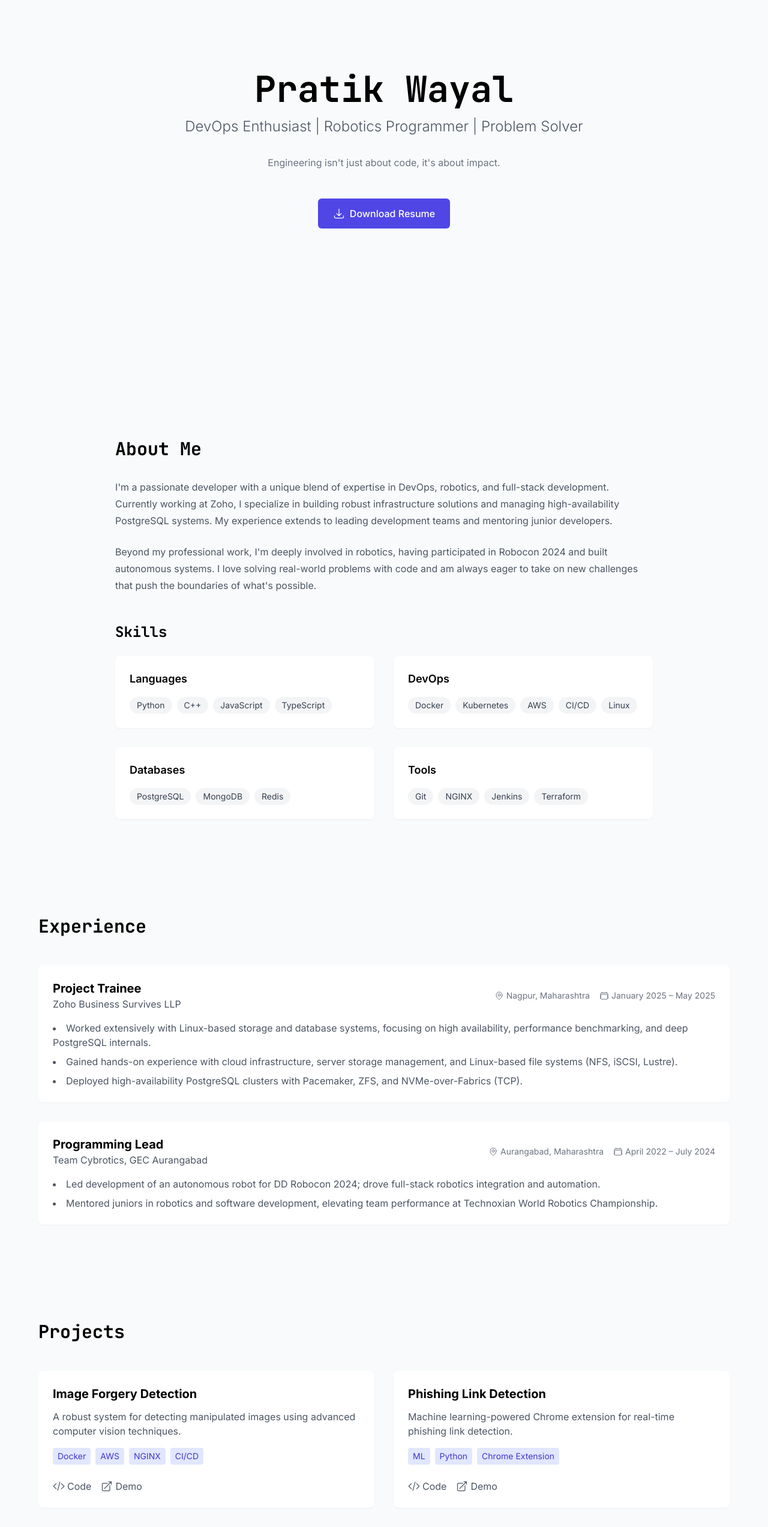
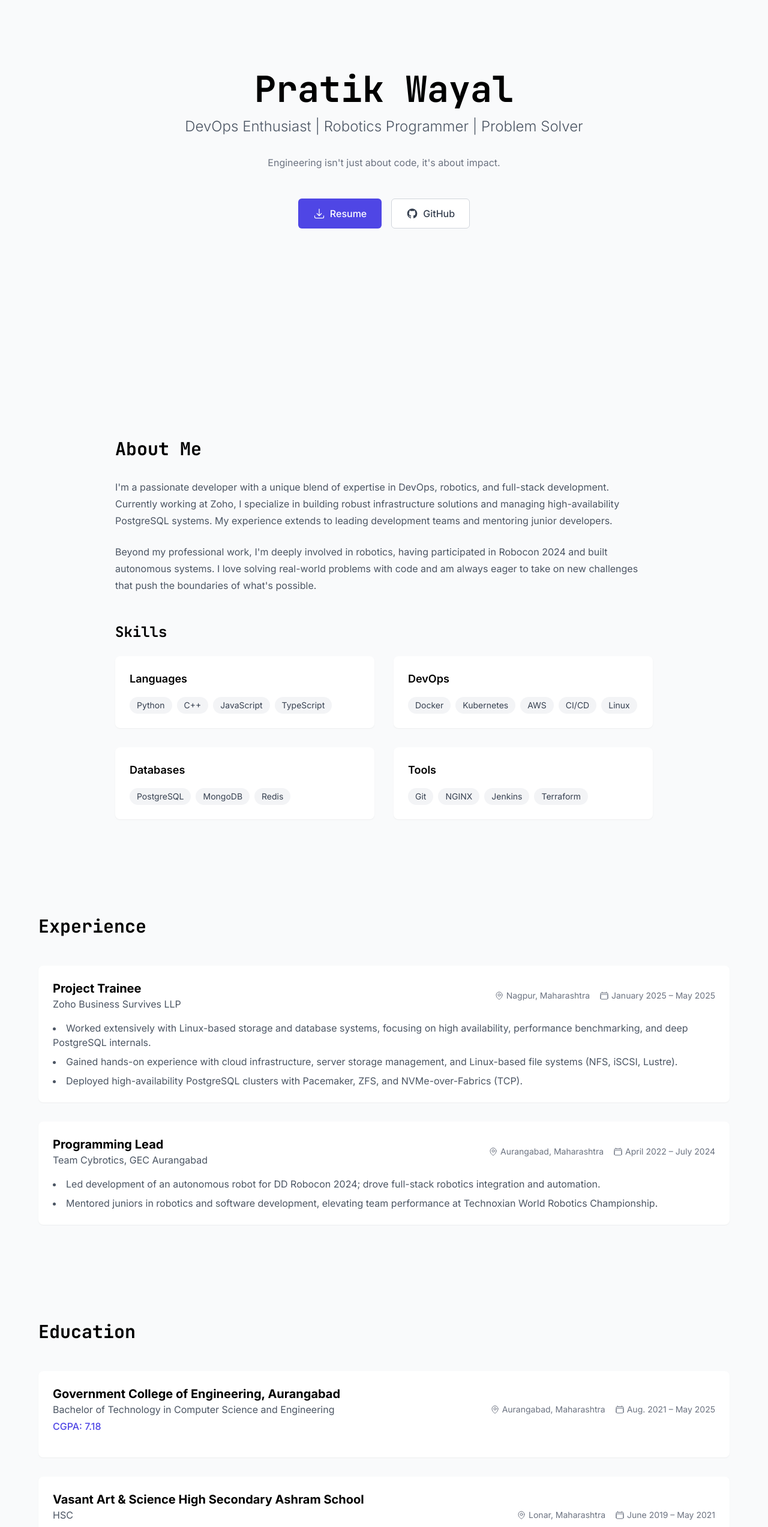
Before and after one commit to pratikwayal01/Pratiks-Portfolio, a React (Vite) app: page / in a window 1280 px wide. Shown: the part 234-2780 px from the top of the page at 60% size. Built offline with nearby package versions, Linux system fonts and the light colour scheme.

Commit message:
add loader and Eductaion section

```diff
--- a/index.html
+++ b/index.html
@@ -2,7 +2,7 @@
 <html lang="en">
   <head>
     <meta charset="UTF-8" />
-    <link rel="icon" type="image/svg+xml" href="/vite.svg" />
+    <link rel="icon" type="image/svg+xml" href="/favicon.svg" />
     <meta name="viewport" content="width=device-width, initial-scale=1.0" />
     <title>Pratik Wayal - Portfolio</title>
   </head>
--- a/src/App.tsx
+++ b/src/App.tsx
@@ -1,18 +1,34 @@
-import { useState } from 'react'
+import { useState, useEffect } from 'react'
 import Navbar from './components/Navbar'
 import Hero from './components/Hero'
 import About from './components/About'
 import Experience from './components/Experience'
+import Education from './components/Education'
 import Projects from './components/Projects'
 import Blog from './components/Blog'
 import Contact from './components/Contact'
 import Footer from './components/Footer'
+import Loader from './components/Loader'
 
 function App() {
   const [darkMode, setDarkMode] = useState(() => {
     const savedDarkMode = localStorage.getItem('darkMode')
     return savedDarkMode ? savedDarkMode === 'true' : false
   })
+  const [loading, setLoading] = useState(true)
+
+  useEffect(() => {
+    // Simulate loading time
+    const timer = setTimeout(() => {
+      setLoading(false)
+    }, 2000)
+
+    return () => clearTimeout(timer)
+  }, [])
+
+  if (loading) {
+    return <Loader />
+  }
 
   return (
     <div className={`min-h-screen ${darkMode ? 'dark bg-gray-900' : 'bg-gray-50'}`}>
@@ -22,6 +38,7 @@
           <Hero />
           <About />
           <Experience />
+          <Education />
           <Projects />
           <Blog />
           <Contact />
--- a/src/components/Contact.tsx
+++ b/src/components/Contact.tsx
@@ -30,11 +30,33 @@
     subject: '',
     message: ''
   })
+  const [status, setStatus] = useState<'idle' | 'loading' | 'success' | 'error'>('idle')
 
-  const handleSubmit = (e: React.FormEvent) => {
+  const handleSubmit = async (e: React.FormEvent) => {
     e.preventDefault()
-    // Handle form submission here
-    console.log('Form submitted:', formData)
+    setStatus('loading')
+
+    try {
+      const response = await fetch('https://formspree.io/f/manopjnq', {
+        method: 'POST',
+        headers: {
+          'Content-Type': 'application/json',
+        },
+        body: JSON.stringify(formData),
+      })
+
+      if (response.ok) {
+        setStatus('success')
+        setFormData({ name: '', email: '', subject: '', message: '' })
+        setTimeout(() => setStatus('idle'), 3000)
+      } else {
+        setStatus('error')
+        setTimeout(() => setStatus('idle'), 3000)
+      }
+    } catch (error) {
+      setStatus('error')
+      setTimeout(() => setStatus('idle'), 3000)
+    }
   }
 
   const handleChange = (e: React.ChangeEvent<HTMLInputElement | HTMLTextAreaElement>) => {
@@ -82,6 +104,7 @@
                 onChange={handleChange}
                 className="w-full px-4 py-2 border border-gray-300 dark:border-gray-600 rounded-md bg-white dark:bg-gray-800 text-gray-900 dark:text-white focus:ring-2 focus:ring-indigo-500 focus:border-transparent"
                 required
+                disabled={status === 'loading'}
               />
             </div>
 
@@ -97,6 +120,7 @@
                 onChange={handleChange}
                 className="w-full px-4 py-2 border border-gray-300 dark:border-gray-600 rounded-md bg-white dark:bg-gray-800 text-gray-900 dark:text-white focus:ring-2 focus:ring-indigo-500 focus:border-transparent"
                 required
+                disabled={status === 'loading'}
               />
             </div>
 
@@ -112,6 +136,7 @@
                 onChange={handleChange}
                 className="w-full px-4 py-2 border border-gray-300 dark:border-gray-600 rounded-md bg-white dark:bg-gray-800 text-gray-900 dark:text-white focus:ring-2 focus:ring-indigo-500 focus:border-transparent"
                 required
+                disabled={status === 'loading'}
               />
             </div>
 
@@ -127,6 +152,7 @@
                 rows={4}
                 className="w-full px-4 py-2 border border-gray-300 dark:border-gray-600 rounded-md bg-white dark:bg-gray-800 text-gray-900 dark:text-white focus:ring-2 focus:ring-indigo-500 focus:border-transparent"
                 required
+                disabled={status === 'loading'}
               />
             </div>
 
@@ -134,10 +160,27 @@
               whileHover={{ scale: 1.02 }}
               whileTap={{ scale: 0.98 }}
               type="submit"
-              className="w-full inline-flex items-center justify-center px-6 py-3 border border-transparent text-base font-medium rounded-md text-white bg-indigo-600 hover:bg-indigo-700 transition-colors"
+              disabled={status === 'loading'}
+              className={`w-full inline-flex items-center justify-center px-6 py-3 border border-transparent text-base font-medium rounded-md text-white transition-colors ${
+                status === 'success'
+                  ? 'bg-green-600 hover:bg-green-700'
+                  : status === 'error'
+                  ? 'bg-red-600 hover:bg-red-700'
+                  : 'bg-indigo-600 hover:bg-indigo-700'
+              }`}
             >
-              <PaperAirplaneIcon className="h-5 w-5 mr-2" />
-              Send Message
+              {status === 'loading' ? (
+                'Sending...'
+              ) : status === 'success' ? (
+                'Message Sent!'
+              ) : status === 'error' ? (
+                'Error Sending Message'
+              ) : (
+                <>
+                  <PaperAirplaneIcon className="h-5 w-5 mr-2" />
+                  Send Message
+                </>
+              )}
             </motion.button>
           </motion.form>
 
--- /dev/null
+++ b/src/components/Education.tsx
@@ -0,0 +1,76 @@
+import React from 'react'
+import { motion } from 'framer-motion'
+import { MapPinIcon, CalendarIcon } from '@heroicons/react/24/outline'
+
+const educationData = [
+  {
+    institution: 'Government College of Engineering, Aurangabad',
+    degree: 'Bachelor of Technology in Computer Science and Engineering',
+    score: 'CGPA: 7.18',
+    location: 'Aurangabad, Maharashtra',
+    period: 'Aug. 2021 – May 2025'
+  },
+  {
+    institution: 'Vasant Art & Science High Secondary Ashram School',
+    degree: 'HSC',
+    score: 'Percentage: 83.66%',
+    location: 'Lonar, Maharashtra',
+    period: 'June 2019 – May 2021'
+  },
+  {
+    institution: 'Vivekanand Vidya Mandir',
+    degree: 'SSC',
+    score: 'Percentage: 88.20%',
+    location: 'Vivekanand Nagar, Maharashtra',
+    period: 'June 2017 – May 2019'
+  }
+]
+
+const Education = () => {
+  return (
+    <section id="education" className="py-20">
+      <motion.div
+        initial={{ opacity: 0, y: 20 }}
+        whileInView={{ opacity: 1, y: 0 }}
+        viewport={{ once: true }}
+        transition={{ duration: 0.5 }}
+        className="max-w-6xl mx-auto"
+      >
+        <h2 className="text-3xl font-bold font-mono mb-12 dark:text-white">Education</h2>
+
+        <div className="space-y-8">
+          {educationData.map((edu, index) => (
+            <motion.div
+              key={index}
+              initial={{ opacity: 0, y: 20 }}
+              whileInView={{ opacity: 1, y: 0 }}
+              viewport={{ once: true }}
+              transition={{ duration: 0.5, delay: index * 0.1 }}
+              className="bg-white dark:bg-gray-800 rounded-lg p-6 shadow-sm hover:shadow-md transition-shadow"
+            >
+              <div className="flex flex-col md:flex-row md:items-center md:justify-between mb-4">
+                <div>
+                  <h3 className="text-xl font-bold dark:text-white">{edu.institution}</h3>
+                  <p className="text-gray-600 dark:text-gray-300">{edu.degree}</p>
+                  <p className="text-indigo-600 dark:text-indigo-400 font-medium mt-1">{edu.score}</p>
+                </div>
+                <div className="flex items-center gap-4 mt-2 md:mt-0">
+                  <div className="flex items-center gap-1 text-sm text-gray-500 dark:text-gray-400">
+                    <MapPinIcon className="h-4 w-4" />
+                    <span>{edu.location}</span>
+                  </div>
+                  <div className="flex items-center gap-1 text-sm text-gray-500 dark:text-gray-400">
+                    <CalendarIcon className="h-4 w-4" />
+                    <span>{edu.period}</span>
+                  </div>
+                </div>
+              </div>
+            </motion.div>
+          ))}
+        </div>
+      </motion.div>
+    </section>
+  )
+}
+
+export default Education
--- a/src/components/Hero.tsx
+++ b/src/components/Hero.tsx
@@ -24,14 +24,26 @@
           >
             Engineering isn't just about code, it's about impact.
           </motion.p>
+          <div className="flex flex-col sm:flex-row items-center justify-center gap-4">
             <motion.button
               whileHover={{ scale: 1.05 }}
               whileTap={{ scale: 0.95 }}
               className="inline-flex items-center px-6 py-3 border border-transparent text-base font-medium rounded-md text-white bg-indigo-600 hover:bg-indigo-700 transition-colors"
             >
               <ArrowDownTrayIcon className="h-5 w-5 mr-2" />
-            <a href="https://drive.google.com/file/d/1FympfGyzprgnOhcsv5kXNQkfWYSjYP4d/view?usp=sharing" target="_blank" rel="noopener noreferrer">Download Resume</a>
+              <a href="https://drive.google.com/file/d/1FympfGyzprgnOhcsv5kXNQkfWYSjYP4d/view?usp=sharing" target="_blank" rel="noopener noreferrer">Resume</a>
             </motion.button>
+            <motion.button
+              whileHover={{ scale: 1.05 }}
+              whileTap={{ scale: 0.95 }}
+              className="inline-flex items-center px-6 py-3 border border-gray-300 dark:border-gray-600 text-base font-medium rounded-md text-gray-700 dark:text-gray-200 bg-white dark:bg-gray-800 hover:bg-gray-50 dark:hover:bg-gray-700 transition-colors"
+            >
+              <svg className="h-5 w-5 mr-2" fill="currentColor" viewBox="0 0 24 24">
+                <path fillRule="evenodd" d="M12 2C6.477 2 2 6.484 2 12.017c0 4.425 2.865 8.18 6.839 9.504.5.092.682-.217.682-.483 0-.237-.008-.868-.013-1.703-2.782.605-3.369-1.343-3.369-1.343-.454-1.158-1.11-1.466-1.11-1.466-.908-.62.069-.608.069-.608 1.003.07 1.531 1.032 1.531 1.032.892 1.53 2.341 1.088 2.91.832.092-.647.35-1.088.636-1.338-2.22-.253-4.555-1.113-4.555-4.951 0-1.093.39-1.988 1.029-2.688-.103-.253-.446-1.272.098-2.65 0 0 .84-.27 2.75 1.026A9.564 9.564 0 0112 6.844c.85.004 1.705.115 2.504.337 1.909-1.296 2.747-1.027 2.747-1.027.546 1.379.202 2.398.1 2.651.64.7 1.028 1.595 1.028 2.688 0 3.848-2.339 4.695-4.566 4.943.359.309.678.92.678 1.855 0 1.338-.012 2.419-.012 2.747 0 .268.18.58.688.482A10.019 10.019 0 0022 12.017C22 6.484 17.522 2 12 2z" clipRule="evenodd" />
+              </svg>
+              <a href="https://github.com/pratikwayal01" target="_blank" rel="noopener noreferrer">GitHub</a>
+            </motion.button>
+          </div>
         </motion.div>
       </div>
     </section>
--- /dev/null
+++ b/src/components/Loader.tsx
@@ -0,0 +1,34 @@
+import { motion } from 'framer-motion'
+
+const Loader = () => {
+  return (
+    <div className="fixed inset-0 bg-gray-900 flex items-center justify-center z-50">
+      <div className="text-center">
+        <motion.div
+          initial={{ opacity: 0, scale: 0.5 }}
+          animate={{ opacity: 1, scale: 1 }}
+          transition={{ duration: 0.5 }}
+          className="text-4xl font-bold font-mono text-white mb-4"
+        >
+          PW
+        </motion.div>
+        <motion.div
+          initial={{ width: 0 }}
+          animate={{ width: "100%" }}
+          transition={{ duration: 1.5, ease: "easeInOut" }}
+          className="h-1 bg-white rounded-full"
+        />
+        <motion.p
+          initial={{ opacity: 0 }}
+          animate={{ opacity: 1 }}
+          transition={{ delay: 0.5 }}
+          className="text-gray-400 mt-4 font-mono"
+        >
+          Booting System...
+        </motion.p>
+      </div>
+    </div>
+  )
+}
+
+export default Loader
--- a/src/components/Navbar.tsx
+++ b/src/components/Navbar.tsx
@@ -14,6 +14,7 @@
     { name: 'Home', href: '#home' },
     { name: 'About', href: '#about' },
     { name: 'Experience', href: '#experience' },
+    { name: 'Education', href: '#education' },
     { name: 'Projects', href: '#projects' },
     { name: 'Blog', href: '#blog' },
     { name: 'Contact', href: '#contact' },
```
Also changed, not shown: public/favicon.svg (added). Lines whose indentation alone changed are shown as unchanged.
